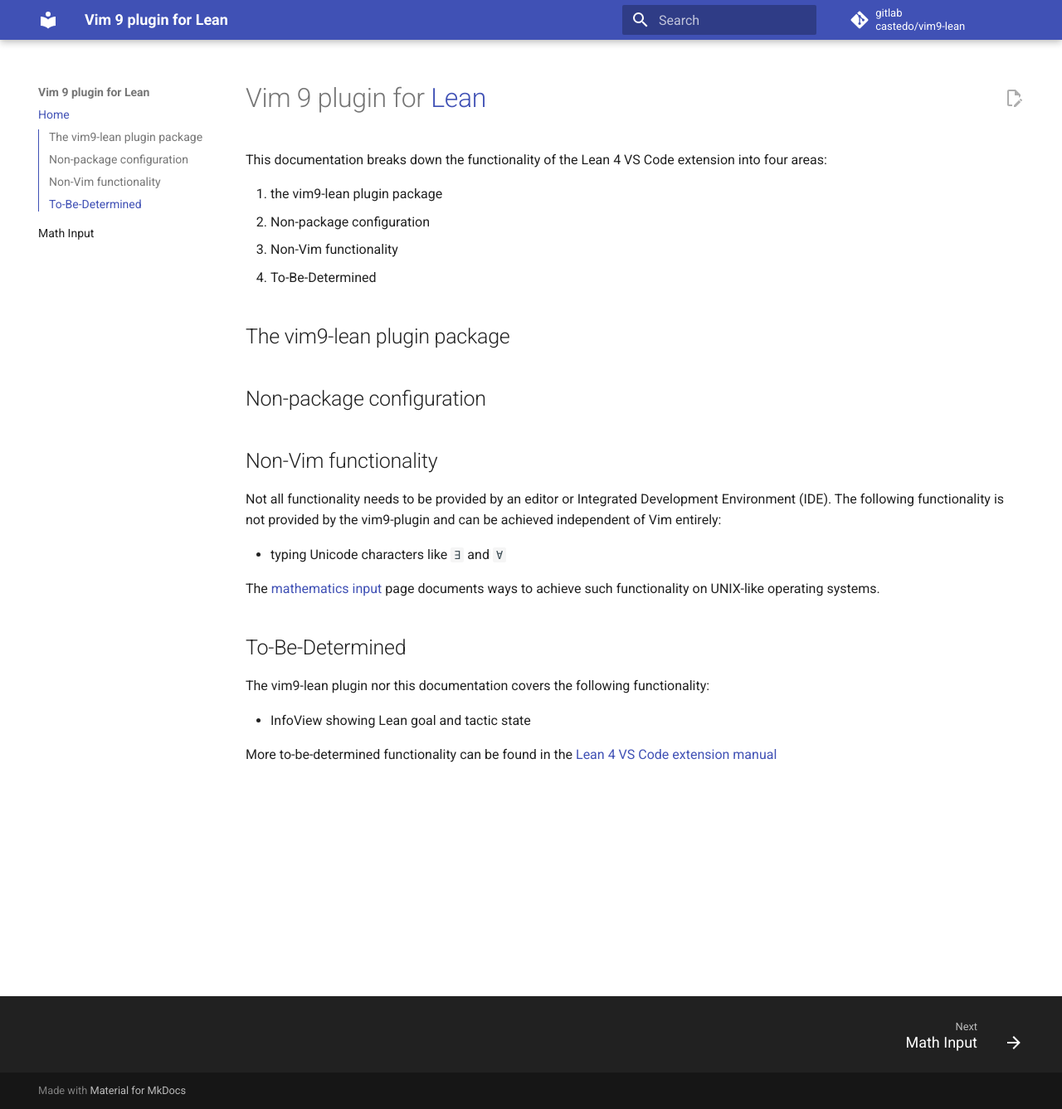
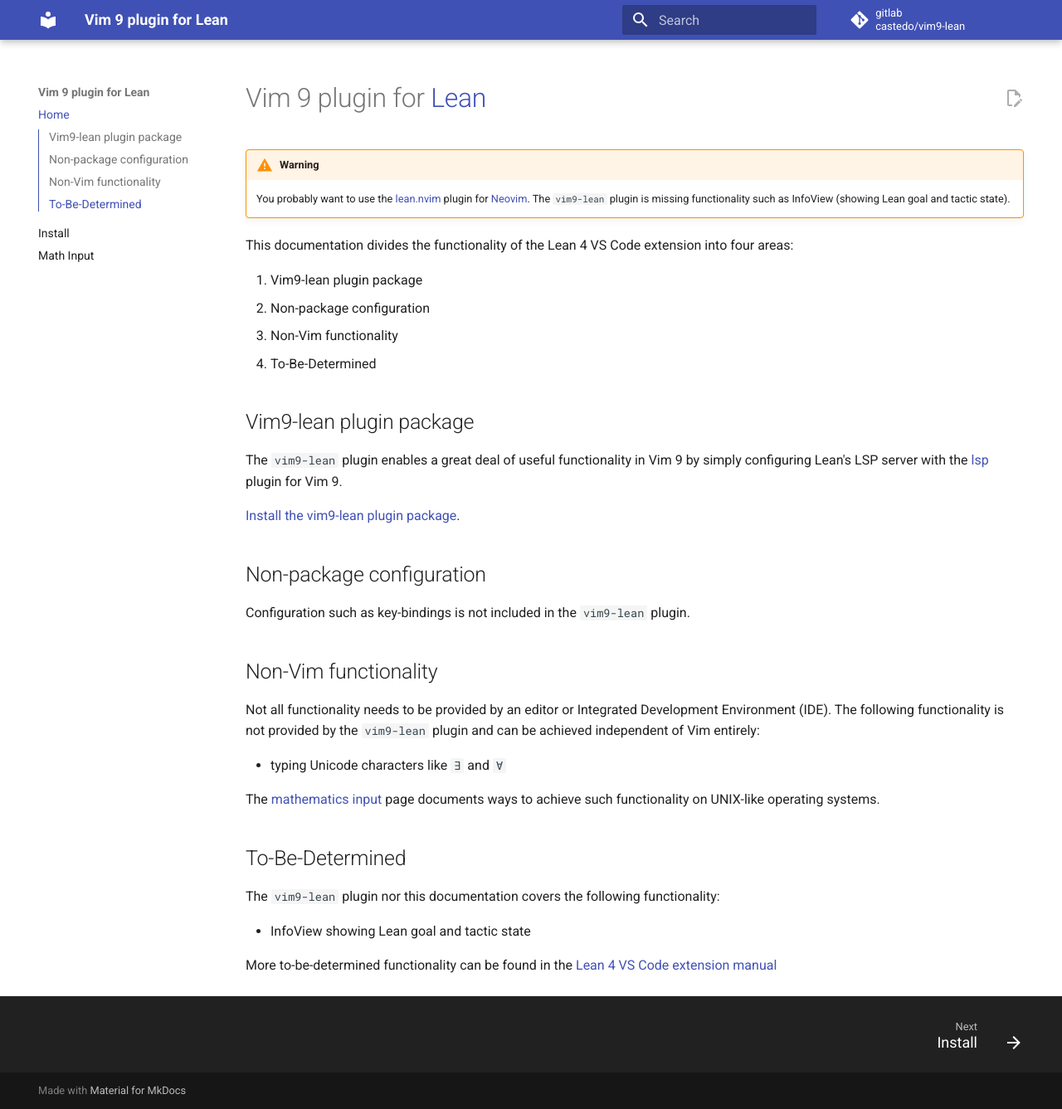
Before and after one commit to castedo/vim9-lean, an MkDocs documentation site: the page built from docs/index.md, in a window 1280 px wide and 1337 px high. Shown: the whole window at 83% size. Built offline with MkDocs 1.6.1 and Material for MkDocs 9.7.7, drawn with Linux system fonts in a browser that asks for light colours; comment, search, counter and statistics services are not loaded.

Commit message:
add draft plugin install instructions

```diff
--- a/docs/index.md
+++ b/docs/index.md
@@ -1,21 +1,36 @@
 Vim 9 plugin for [Lean](https://lean-lang.org)
 ==============================================
 
-This documentation breaks down the functionality of the Lean 4 VS Code extension into
+!!! warning
+    You probably want to use the [lean.nvim](https://github.com/Julian/lean.nvim) plugin
+    for [Neovim](https://neovim.io/).
+    The `vim9-lean` plugin is missing functionality such as InfoView (showing Lean goal
+    and tactic state).
+
+
+This documentation divides the functionality of the Lean 4 VS Code extension into
 four areas:
 
-1. the vim9-lean plugin package
+1. Vim9-lean plugin package
 2. Non-package configuration
 3. Non-Vim functionality
 4. To-Be-Determined
 
 
-The vim9-lean plugin package
-----------------------------
+Vim9-lean plugin package
+------------------------
+
+The `vim9-lean` plugin enables a great deal of useful functionality in Vim 9 by simply
+configuring Lean's LSP server with the [lsp](https://github.com/yegappan/lsp) plugin for
+Vim 9.
+
+[Install the vim9-lean plugin package](install.md).
 
 
 Non-package configuration
 -------------------------
+
+Configuration such as key-bindings is not included in the `vim9-lean` plugin.
 
 
 Non-Vim functionality
@@ -23,7 +38,7 @@ Non-Vim functionality
 
 Not all functionality needs to be provided by an editor or Integrated Development
 Environment (IDE).
-The following functionality is not provided by the vim9-plugin and can be achieved
+The following functionality is not provided by the `vim9-lean` plugin and can be achieved
 independent of Vim entirely:
 
 * typing Unicode characters like `∃` and `∀`
@@ -35,7 +50,7 @@ functionality on UNIX-like operating systems.
 To-Be-Determined
 ----------------
 
-The vim9-lean plugin nor this documentation covers the following functionality:
+The `vim9-lean` plugin nor this documentation covers the following functionality:
 
 * InfoView showing Lean goal and tactic state
 
--- a/mkdocs.yml
+++ b/mkdocs.yml
@@ -11,6 +11,9 @@ theme:
     - navigation.footer
     - navigation.top
     - navigation.tracking
+markdown_extensions:
+  - admonition
 nav:
   - Home: index.md
+  - Install: install.md
   - Math Input: math-input.md
```
Also changed, not shown: docs/install.md (added, +26 -0 lines).
